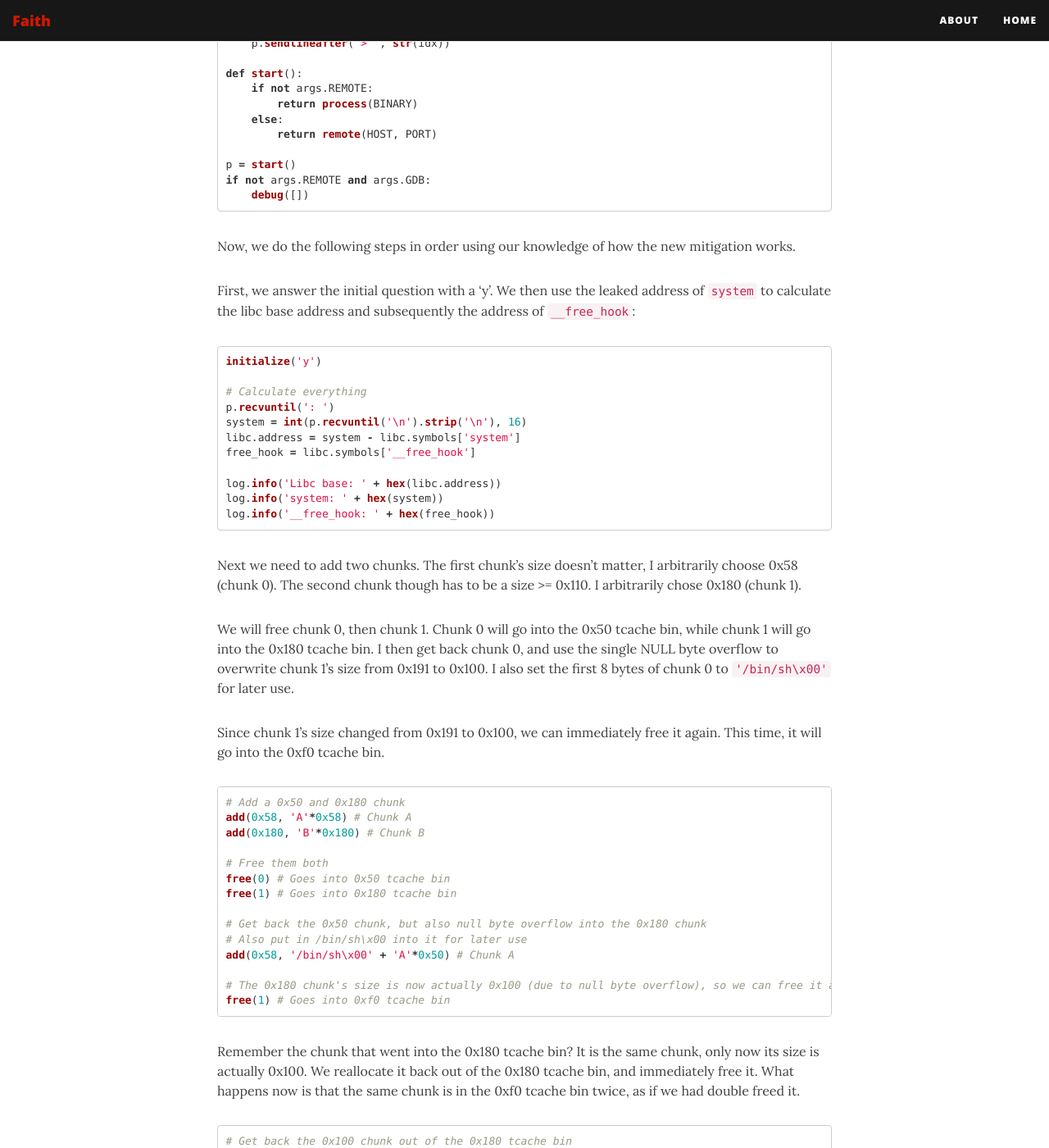
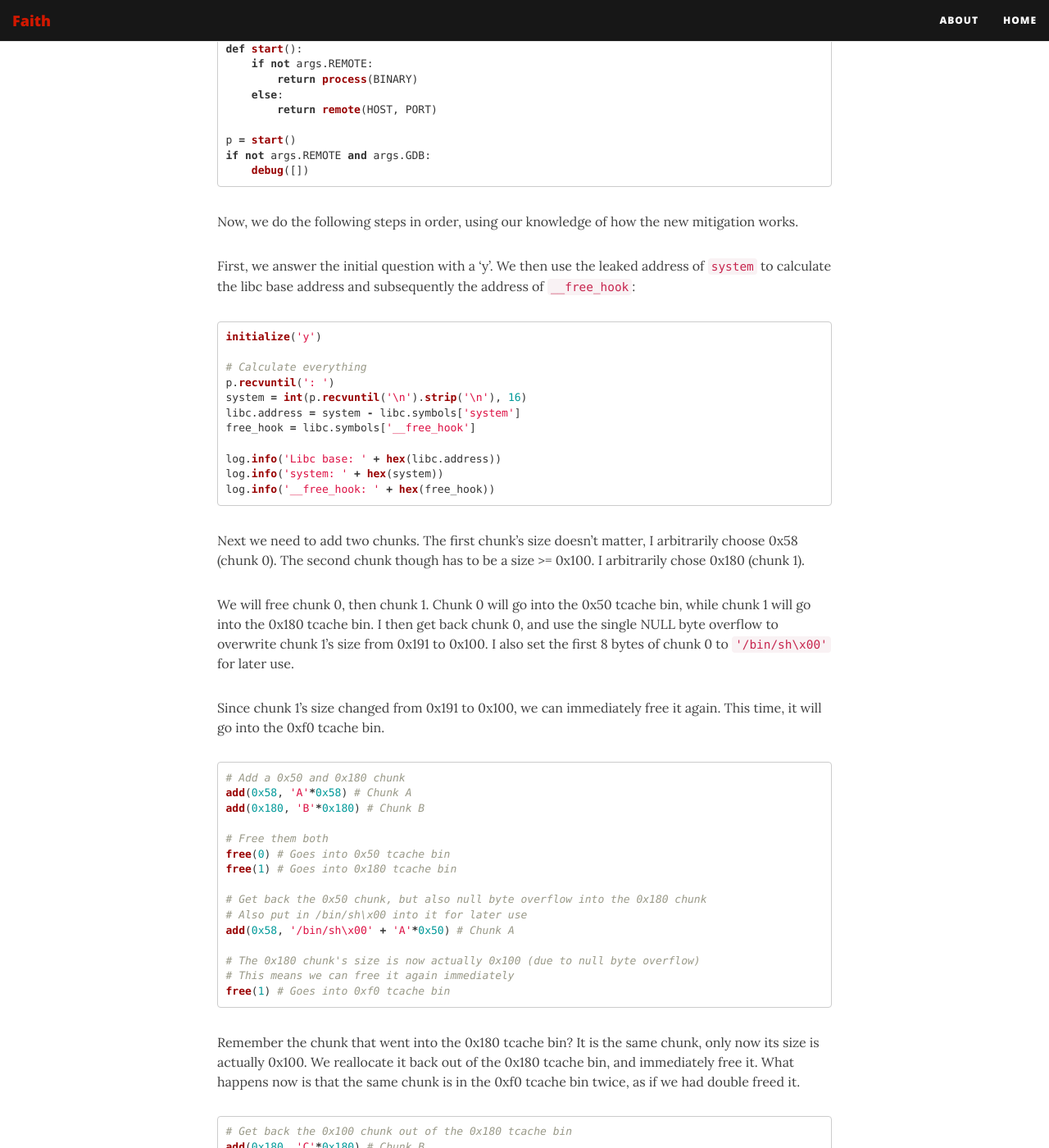
Before and after one commit to farazsth98/farazsth98.github.io, a Jekyll site: the page built from _posts/2019-10-12-picoctf-2019-zero-to-hero.markdown, in a window 1280 px wide and 1400 px high, scrolled down 5244 px. Shown: the whole window at 82% size. Built offline with Jekyll 4.4.1, drawn with Linux system fonts in a browser that asks for light colours; nearby versions of some CDN libraries; some of the changed text lies outside the part shown.

Commit message:
Finalized picoctf writeups

````diff
--- a/_posts/2019-10-12-picoctf-2019-zero-to-hero.markdown
+++ b/_posts/2019-10-12-picoctf-2019-zero-to-hero.markdown
@@ -6,15 +6,13 @@
 tags: picoCTF-2019
 ---
 
-Disclaimer: I didn't actually participate in picoCTF 2019. `r4j` from JHDiscord sent me the binary for this challenge so I could give it a shot.
-
 This is essentially a tcache poisoning attack using a double free. We just have to bypass the new double free security check introduced in glibc 2.28. Of course, just a double free is not enough to solve it, so the author `poortho` (amazing challenge author by the way) also conveniently put in a single NULL byte overflow vulnerability.
 
 ### **Challenge**
 
 * **Category:** pwn
 * **Points:** 500
-* **Solves:** 20-30 is what I would guess. Did not have the challenge unlocked to check.
+* **Solves:** 15
 
 >Now you're really cooking. Can you pwn [this](https://2019shell1.picoctf.com/static/40beb534349dda031d3c84a1ac1b4710/zero_to_hero) service?. Connect with `nc 2019shell1.picoctf.com 49929`. [libc.so.6](https://2019shell1.picoctf.com/static/40beb534349dda031d3c84a1ac1b4710/libc.so.6) [ld-2.29.so](https://2019shell1.picoctf.com/static/40beb534349dda031d3c84a1ac1b4710/ld-2.29.so)
 
@@ -162,7 +160,7 @@
 
 1. Free the chunk, then use a UAF to overwrite `chunk->key` to any other value, and we will be able to free it again.
 
-2. Free the chunk into one tcache bin, then change its size. You can immediately free it again and put it into a different tcache bin. You can then get the chunk back from the old tcache bin (prior to its size change), and then free the chunk you just got back again. Now the new (second) tcache bin will have a double freed chunk in it.
+2. Free the chunk into one tcache bin, then change its size. You can immediately free it again and put it into a different tcache bin. You can then get the chunk back from the old tcache bin (prior to its size change) and immediately free it again due to the `e->key` field being nulled out. Now the new (second) tcache bin will have a double freed chunk in it.
 
 For this challenge, we utilize the single NULL byte overflow to do it the second way.
 
@@ -215,7 +213,7 @@
     debug([])
 ```
 
-Now, we do the following steps in order using our knowledge of how the new mitigation works.
+Now, we do the following steps in order, using our knowledge of how the new mitigation works.
 
 First, we answer the initial question with a 'y'. We then use the leaked address of `system` to calculate the libc base address and subsequently the address of `__free_hook`:
 ```python
@@ -232,7 +230,7 @@
 log.info('__free_hook: ' + hex(free_hook))
 ```
 
-Next we need to add two chunks. The first chunk's size doesn't matter, I arbitrarily choose 0x58 (chunk 0). The second chunk though has to be a size >= 0x110. I arbitrarily chose 0x180 (chunk 1).
+Next we need to add two chunks. The first chunk's size doesn't matter, I arbitrarily choose 0x58 (chunk 0). The second chunk though has to be a size >= 0x100. I arbitrarily chose 0x180 (chunk 1).
 
 We will free chunk 0, then chunk 1. Chunk 0 will go into the 0x50 tcache bin, while chunk 1 will go into the 0x180 tcache bin. I then get back chunk 0, and use the single NULL byte overflow to overwrite chunk 1's size from 0x191 to 0x100. I also set the first 8 bytes of chunk 0 to `'/bin/sh\x00'` for later use.
 
@@ -250,7 +248,8 @@
 # Also put in /bin/sh\x00 into it for later use
 add(0x58, '/bin/sh\x00' + 'A'*0x50) # Chunk A
 
-# The 0x180 chunk's size is now actually 0x100 (due to null byte overflow), so we can free it again
+# The 0x180 chunk's size is now actually 0x100 (due to null byte overflow)
+# This means we can free it again immediately
 free(1) # Goes into 0xf0 tcache bin
 ```
 
````
Also changed, not shown: other parts of _posts/2019-10-12-picoctf-2019-zero-to-hero.markdown (+4 -4 lines), _posts/2019-10-12-picoctf-2019-sice-cream.markdown (+15 -16 lines), 1 other file.
